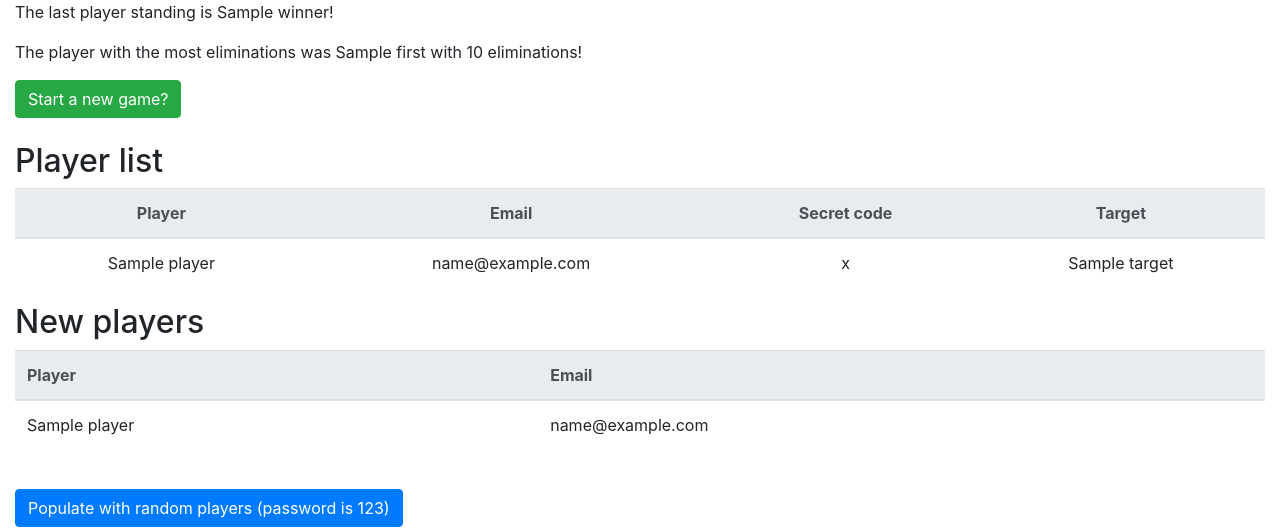
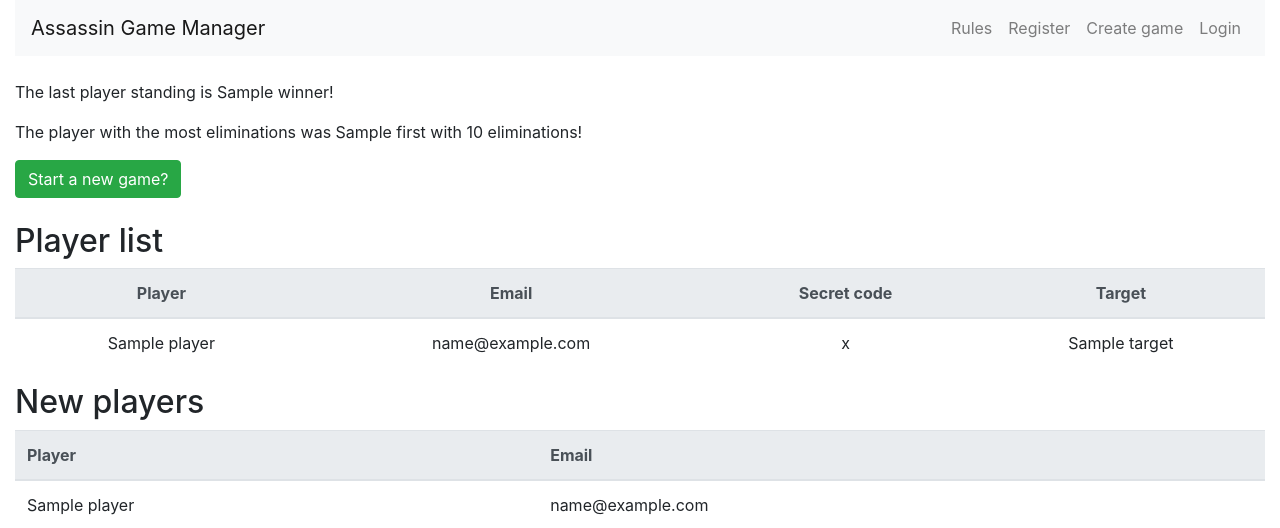
Before and after one commit to philyang07/gotcha, a Django app: template accounts/templates/accounts/admin_player_list.html in a window 1280 px wide. Shown: the top 528 px of the page. Run offline with Django 3.2, Linux system fonts and the light colour scheme; the template is opened without the code that fills it: most values are stand-ins (such as "Sample title", 1, 10 or a date in 2020); some libraries are stand-ins or nearby versions.

Commit message:
bootstrap formatting

```diff
--- a/accounts/templates/accounts/admin_player_list.html
+++ b/accounts/templates/accounts/admin_player_list.html
@@ -85,7 +85,7 @@
         <td>
             <form action="{% url 'accounts:delete_player' %}" method="POST" onsubmit="return confirm('Are you sure? This can not be undone');">
                 {% csrf_token %}
-                <button type="submit"class="btn btn-danger">Delete</button>
+                <button type="submit" class="btn btn-danger">Delete</button>
                 <input type="hidden" value="{{ player.pk }}" name="pk">
             </form>
         </td>
@@ -101,8 +101,10 @@
         <tr>
             <th>Player</th>
             <th>Email</th>
-            {% if players and not game.winner %}
+            {% if not game.winner %}
+            {% if game.has_sent_info %}
             <th>Add to game</th>
+            {% endif %}
             <th>Remove</th>
             {% endif %}
         </tr>
@@ -116,7 +118,7 @@
         <td>
             <form action="{% url 'accounts:manual_add' %}" method="POST" onsubmit="return confirm('Are you sure?');">
                 {% csrf_token %}
-                <button type="submit">Add</button>
+                <button type="submit" class="btn btn-secondary">Add</button>
                 <input type="hidden" value="{{ player.pk }}" name="pk">
             </form>
         </td>
@@ -124,7 +126,7 @@
         <td>
             <form action="{% url 'accounts:delete_player' %}" method="POST" onsubmit="return confirm('Are you sure?');">
                 {% csrf_token %}
-                <button type="submit">Delete</button>
+                <button type="submit" class="btn btn-danger">Delete</button>
                 <input type="hidden" value="{{ player.pk }}" name="pk">
             </form>
         </td>
@@ -144,14 +146,14 @@
 <br>
 <form action="{% url 'accounts:reset_player_data' %}" method="POST" onsubmit="return confirm('Are you sure?');">
     {% csrf_token %}
-    <button type="submit"class="btn btn-danger">{% if players %}Reset player data{% else %}Generate secret codes and assign targets{% endif %}</button>
+    <button type="submit"class="btn btn-warning">{% if players %}Reset player data{% else %}Generate secret codes and assign targets{% endif %}</button>
 </form>
 {% endif %}
 {% if game.has_sent_info %}
 <br>
 <form action="{% url 'accounts:reassign_targets' %}" method="POST" onsubmit="return confirm('Are you sure?');">
     {% csrf_token %}
-    <button type="submit"class="btn btn-warning">Reassign targets</button>
+    <button type="submit"class="btn btn-secondary">Reassign targets</button>
 </form>
 {% endif %}
 {% endif %}
--- a/accounts/templates/accounts/create_game.html
+++ b/accounts/templates/accounts/create_game.html
@@ -3,7 +3,7 @@
 <form action="{% url 'accounts:create_game' %}" method="post">
     {% csrf_token %}
     {% include 'accounts/form_display.html' with form=form %}
-    <input type="submit" value="Create game">
+    <input type="submit" value="Create game" class="btn btn-primary">
 </form>
 <br>
 <a href="{% url 'accounts:login' %}">Go back</a>
--- a/accounts/templates/accounts/login.html
+++ b/accounts/templates/accounts/login.html
@@ -9,6 +9,5 @@
 </form>
 <br>
 <a href="{% url 'accounts:password_reset' %}">Forgot password?</a>
-<a href="{% url 'accounts:register' %}">Register</a>
-<a href="{% url 'accounts:create_game' %}">Create game</a>
+
 {% endblock %}
--- a/accounts/templates/accounts/password_reset_form.html
+++ b/accounts/templates/accounts/password_reset_form.html
@@ -5,7 +5,7 @@
 <form method="post">
     {% csrf_token %}
     {% include 'accounts/form_display.html' with form=form %}
-    <input type="submit" value="Reset password">
+    <input type="submit" value="Reset password" class="btn btn-primary">
 </form>
 <br>
 <a href="{% url 'accounts:login' %}">Go back</a>
--- a/accounts/templates/accounts/register.html
+++ b/accounts/templates/accounts/register.html
@@ -3,7 +3,7 @@
 <form action="{% url 'accounts:register' %}" method="post">
     {% csrf_token %}
     {% include 'accounts/form_display.html' with form=form %}
-    <input type="submit" value="Register">
+    <input type="submit" value="Register" class="btn btn-primary">
 </form>
 <br>
 <a href="{% url 'accounts:login' %}">Go back</a>
--- a/accounts/templates/base.html
+++ b/accounts/templates/base.html
@@ -7,8 +7,31 @@
     </head>
     <body>
         <div class="container-fluid">
-        {% block content %}
-        {% endblock %}
+            <nav class="navbar navbar-expand-lg navbar-light bg-light">
+                <a class="navbar-brand">Assassin Game Manager</a>
+                <div class="collapse navbar-collapse">
+                    <div class="navbar-nav ml-auto">
+                        <a class="nav-item nav-link" href="#">Rules</a>
+                        {% if user.is_authenticated and user.is_superuser == False %}
+                        <a class="nav-item nav-link" href="{% url 'accounts:profile' %}">{% if user.game %}Game dashboard{% else %}Player profile{% endif %}</a>
+                        <a class="nav-item nav-link" href="{% url 'accounts:player_list' %}">Player List</a>
+                        {% if user.player.game.in_progress == True and user.player.secret_code and user.player.alive == True and not user.player.game.winner %}
+                        <a class="nav-item nav-link" href="{% url 'accounts:assignment' %}">Game</a>
+                        {% endif %}
+                        {% if user.player.game.in_progress == True %}
+                        <a class="nav-item nav-link" href="{% url 'accounts:graveyard' %}">Graveyard</a>
+                        {% endif %}
+                        <a class="nav-item nav-link" href="{% url 'accounts:logout' %}">Logout</a>
+                        {% endif %}
+                        <a class="nav-item nav-link" href="{% url 'accounts:register' %}">Register</a>
+                        <a class="nav-item nav-link" href="{% url 'accounts:create_game' %}">Create game</a>
+                        <a class="nav-item nav-link" href="{% url 'accounts:login' %}">Login</a>
+                    </div>
+                </div>
+            </nav>
+            <br>
+            {% block content %}
+            {% endblock %}
         </div>
     </body>
 </html>
--- a/accounts/views.py
+++ b/accounts/views.py
@@ -3,8 +3,7 @@ from django.contrib.auth import authenticate, login, logout as auth_logout
 from django.contrib.auth.decorators import login_required, user_passes_test
 from django.contrib.auth.models import User, Permission
 from django.http import HttpResponseRedirect
-from .forms import AssignmentForm, PlayerRegistrationForm, RegistrationForm, PickyAuthenticationForm, \
-    AuthenticationForm, BareLoginForm, ChangePlayerDetailsForm, ChangeGameDetailsForm
+from .forms import *
 from django.contrib.auth.forms import PasswordResetForm
 from .models import Player, Game
 from datetime import timedelta
```
Also changed, not shown: accounts/forms.py (+23 -3 lines), accounts/templates/accounts/admin_dashboard.html (+7 -5 lines), accounts/templates/accounts/profile.html (+5 -5 lines), accounts/urls.py (+7 -3 lines).
